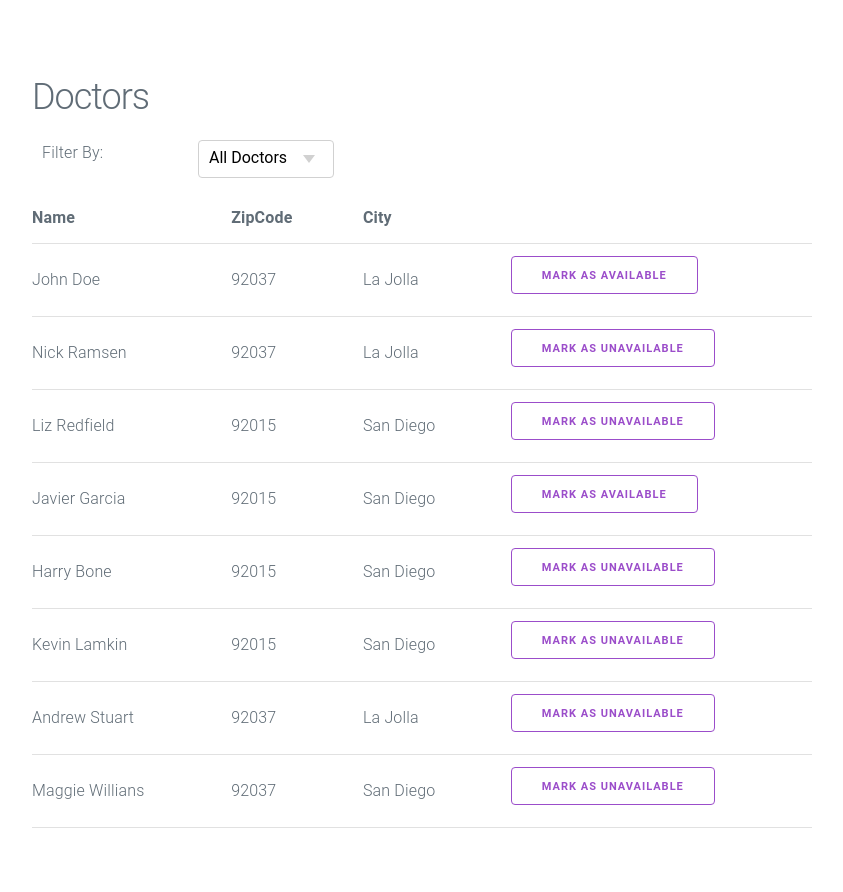
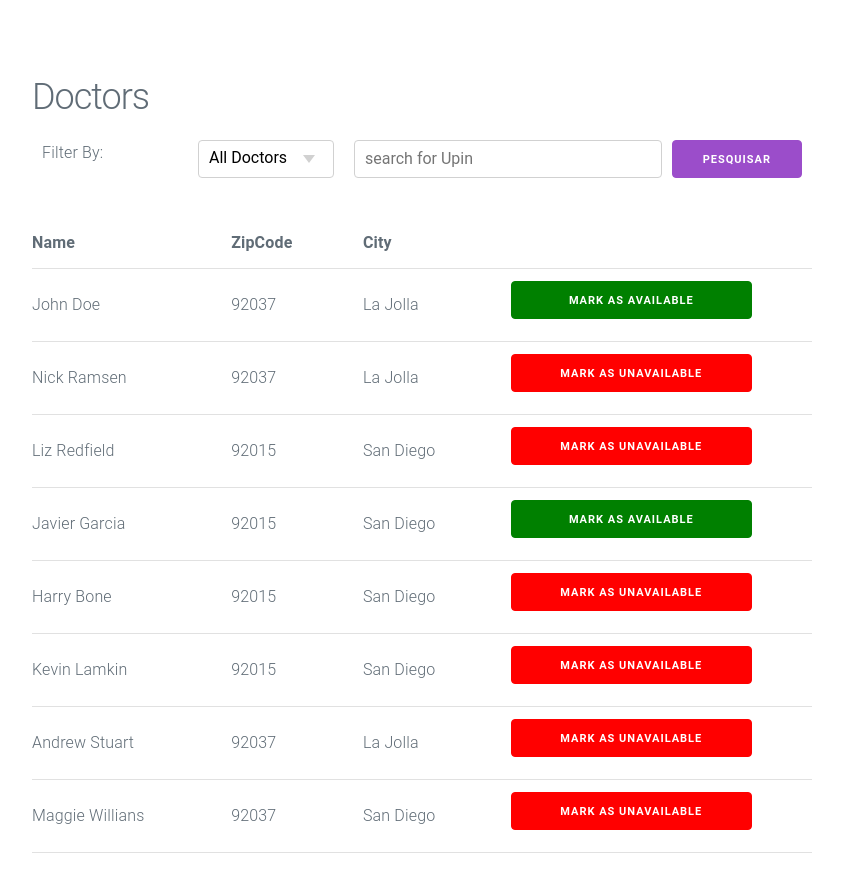
Before and after one commit to iThiagoLessa/list-doctors, a React app: page / in a window 1280 px wide. Shown: the top 892 px of the page, without its empty margins (218-1061 px from the left). Built offline with nearby package versions, Linux system fonts and the light colour scheme.

Commit message:
Filtro de busca por upin

```diff
--- a/public/index.html
+++ b/public/index.html
@@ -5,9 +5,9 @@
     <meta http-equiv="X-UA-Compatible" content="IE=edge">
     <meta name="viewport" content="width=device-width, initial-scale=1.0">
     <title>List doctors</title>
+    <link rel="stylesheet" href="./bundle.css">
     <link rel="stylesheet" href="https://cdnjs.cloudflare.com/ajax/libs/normalize/8.0.1/normalize.min.css" />
     <link rel="stylesheet" href="https://cdnjs.cloudflare.com/ajax/libs/milligram/1.3.0/milligram.css" />
-    <link rel="stylesheet" href="./bundle.css">
 </head>
 <body>
     <div id="root"></div>
--- a/src/components/Filter.jsx
+++ b/src/components/Filter.jsx
@@ -5,12 +5,20 @@ const Filter = (props) => {
     <div className="row">
       <div className="column column-20">Filter By:</div>
       <div className="column column-20">
-        <select id="availabilityFilterSelect" onChange={props.handleAvailableDoctors}>
+        <select
+          id="availabilityFilterSelect"
+          onChange={props.handleAvailableDoctors}
+        >
           <option value="all">All Doctors</option>
           <option value="available">Available Doctors</option>
         </select>
       </div>
-      <div id="searchContainer"></div>
+      <div id="searchContainer" className="column">
+        <form>
+          <input type="number" id="filterUpin" placeholder="search for Upin" />
+          <button onClick={props.handleSearch}>Pesquisar</button>
+        </form>
+      </div>
     </div>
   );
 };
--- a/src/components/TableDoctors.jsx
+++ b/src/components/TableDoctors.jsx
@@ -22,7 +22,7 @@ const TableDoctors = (props) => {
                   <td>{doctor.zipcode}</td>
                   <td>{doctor.city}</td>
                   <td>
-                    <button className="button button-outline">
+                    <button onClick={props.onClick} className={`button button-outline ${doctor.available ? 'available' : 'unavailable'}`}>
                       Mark as {doctor.available ? 'available' : 'unavailable'}
                     </button>
                   </td>
@@ -51,7 +51,7 @@ const TableDoctors = (props) => {
               <td className="zipcode">92037</td>
               <td className="city">La Jolla</td>
               <td>
-                <button className="button button-outline">
+                <button onClick={props.onClick} className="button button-outline available">
                   Mark as Available
                 </button>
               </td>
@@ -61,7 +61,7 @@ const TableDoctors = (props) => {
               <td className="zipcode">92037</td>
               <td className="city">La Jolla</td>
               <td>
-                <button className="button button-outline">
+                <button className="button button-outline unavailable">
                   Mark as Unavailable
                 </button>
               </td>
@@ -71,7 +71,7 @@ const TableDoctors = (props) => {
               <td className="zipcode">92015</td>
               <td className="city">San Diego</td>
               <td>
-                <button className="button button-outline">
+                <button className="button button-outline unavailable">
                   Mark as Unavailable
                 </button>
               </td>
@@ -81,7 +81,7 @@ const TableDoctors = (props) => {
               <td className="zipcode">92015</td>
               <td className="city">San Diego</td>
               <td>
-                <button className="button button-outline">
+                <button className="button button-outline available">
                   Mark as Available
                 </button>
               </td>
@@ -91,7 +91,7 @@ const TableDoctors = (props) => {
               <td className="zipcode">92015</td>
               <td className="city">San Diego</td>
               <td>
-                <button className="button button-outline">
+                <button className="button button-outline unavailable">
                   Mark as Unavailable
                 </button>
               </td>
@@ -101,7 +101,7 @@ const TableDoctors = (props) => {
               <td className="zipcode">92015</td>
               <td className="city">San Diego</td>
               <td>
-                <button className="button button-outline">
+                <button className="button button-outline unavailable">
                   Mark as Unavailable
                 </button>
               </td>
@@ -111,7 +111,7 @@ const TableDoctors = (props) => {
               <td className="zipcode">92037</td>
               <td className="city">La Jolla</td>
               <td>
-                <button className="button button-outline">
+                <button className="button button-outline unavailable">
                   Mark as Unavailable
                 </button>
               </td>
@@ -121,7 +121,7 @@ const TableDoctors = (props) => {
               <td className="zipcode">92037</td>
               <td className="city">San Diego</td>
               <td>
-                <button className="button button-outline">
+                <button className="button button-outline unavailable">
                   Mark as Unavailable
                 </button>
               </td>
--- a/src/index.scss
+++ b/src/index.scss
@@ -2,4 +2,35 @@
     max-width: 80rem;
     padding-bottom: 7.5rem;
     padding-top: 7.5rem;
+    #searchContainer form {
+        display: flex;
+        button {
+            margin-left: 10px;
+        }
+    }
+    table {
+        tbody{
+            button {
+                width: 80%;
+            }
+            .available {
+                background-color: green;
+                color: white;
+                border: 1px solid green;
+                &:hover {
+                    background-color: #08bc08;
+                    border: 1px solid #08bc08;
+                }
+            }
+            .unavailable {
+                background-color: red;
+                border: 1px solid red;
+                color: white;
+                &:hover {
+                    background-color: #be0000;
+                    border: 1px solid #be0000;
+                }
+            }
+        }
+    }
   }
--- a/src/main/App.jsx
+++ b/src/main/App.jsx
@@ -8,10 +8,12 @@ export default class App extends Component {
   constructor(props) {
     super(props);
     this.handleAvailableDoctors = this.handleAvailableDoctors.bind(this);
+    this.handleMark = this.handleMark.bind(this);
+    this.handleSearch = this.handleSearch.bind(this);
     this.state = {
       savedInfos: null,
       edit: false,
-      doctors: []
+      doctors: [],
     };
   }
 
@@ -29,7 +31,7 @@ export default class App extends Component {
       acc.push({ upin, name, zipcode, city });
       return acc;
     }, []);
-    this.setState({savedInfos:doctors});
+    this.setState({ savedInfos: doctors });
   }
 
   handleAvailableDoctors(e) {
@@ -40,25 +42,67 @@ export default class App extends Component {
           (doctor) => doctor.available === true
         );
         const arr = [];
-        const mapDoctor = doctorAvailable.map(doctor => {
-          const addInfos = this.state.savedInfos.find(element => element.upin == doctor.upin);
+        const mapDoctor = doctorAvailable.map((doctor) => {
+          const addInfos = this.state.savedInfos.find(
+            (element) => element.upin == doctor.upin
+          );
           doctor.city = addInfos.city;
           doctor.zipcode = addInfos.zipcode;
           arr.push(doctor);
         });
-        this.setState({doctors: doctorAvailable, edit: true});
+        this.setState({ doctors: doctorAvailable, edit: true });
       } else {
         const allDoctors = resp.data;
         const arr = [];
-        const mapDoctor = allDoctors.map(doctor => {
-          const addInfos = this.state.savedInfos.find(element => element.upin == doctor.upin);
+        const mapDoctor = allDoctors.map((doctor) => {
+          const addInfos = this.state.savedInfos.find(
+            (element) => element.upin == doctor.upin
+          );
           doctor.city = addInfos.city;
           doctor.zipcode = addInfos.zipcode;
           arr.push(doctor);
         });
-        this.setState({doctors: arr});
+        this.setState({ doctors: arr });
       }
     });
+  }
+
+  handleMark(e) {
+    console.log("clicado")
+    const td = e.target.parentElement;
+    const tr = td.parentElement;
+    const upin = parseInt(tr.dataset.upin);
+    const obj = [...this.state.doctors];
+
+    const newAvailable = obj.map((doctor) => {
+      if (doctor.upin === upin) {
+        doctor.available ? doctor.available = false : doctor.available = true
+      }
+      return doctor;
+    });
+    console.log(newAvailable);
+    this.setState({ doctors: newAvailable });
+  }
+
+  handleSearch(e) {
+    e.preventDefault();
+    const upin = document.getElementById("filterUpin").value.trim();
+    if (upin != "") {
+      axios.get(`${URL}?upin=${upin}`).then((resp) => {
+        const arr = [];
+        const mapDoctor = resp.data.map((doctor) => {
+          const addInfos = this.state.savedInfos.find(
+            (element) => element.upin == doctor.upin
+          );
+          doctor.city = addInfos.city;
+          doctor.zipcode = addInfos.zipcode;
+          arr.push(doctor);
+        });
+        //console.log(arr);
+
+        this.setState({ doctors: arr, edit: true });
+      });
+    }
   }
 
   render() {
@@ -70,10 +114,18 @@ export default class App extends Component {
         </div>
 
         {/* FILTER AREA*/}
-        <Filter handleAvailableDoctors={this.handleAvailableDoctors} />
+        <Filter
+          handleAvailableDoctors={this.handleAvailableDoctors}
+          handleSearch={this.handleSearch}
+        />
 
         {/* CONTENT */}
-        <TableDoctors doctors={this.state.doctors} savedInfos={this.state.savedInfos} validator={this.state.edit} />
+        <TableDoctors
+          doctors={this.state.doctors}
+          savedInfos={this.state.savedInfos}
+          onClick={this.handleMark}
+          validator={this.state.edit}
+        />
       </div>
     );
   }
```
